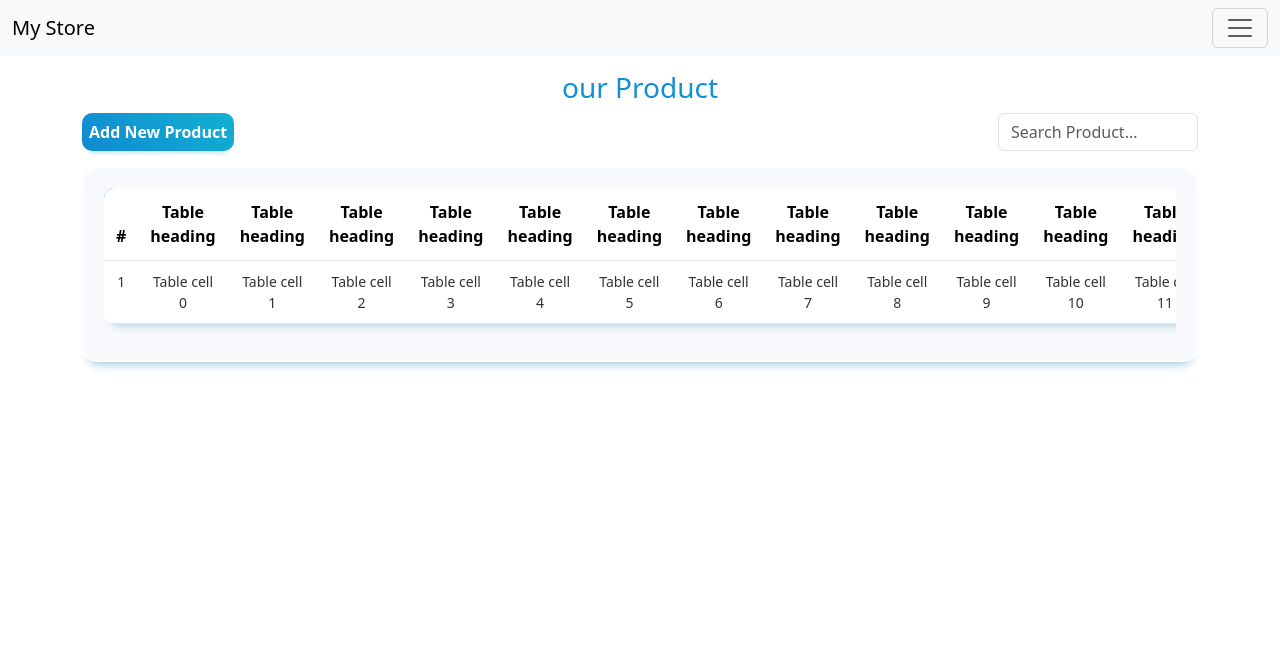
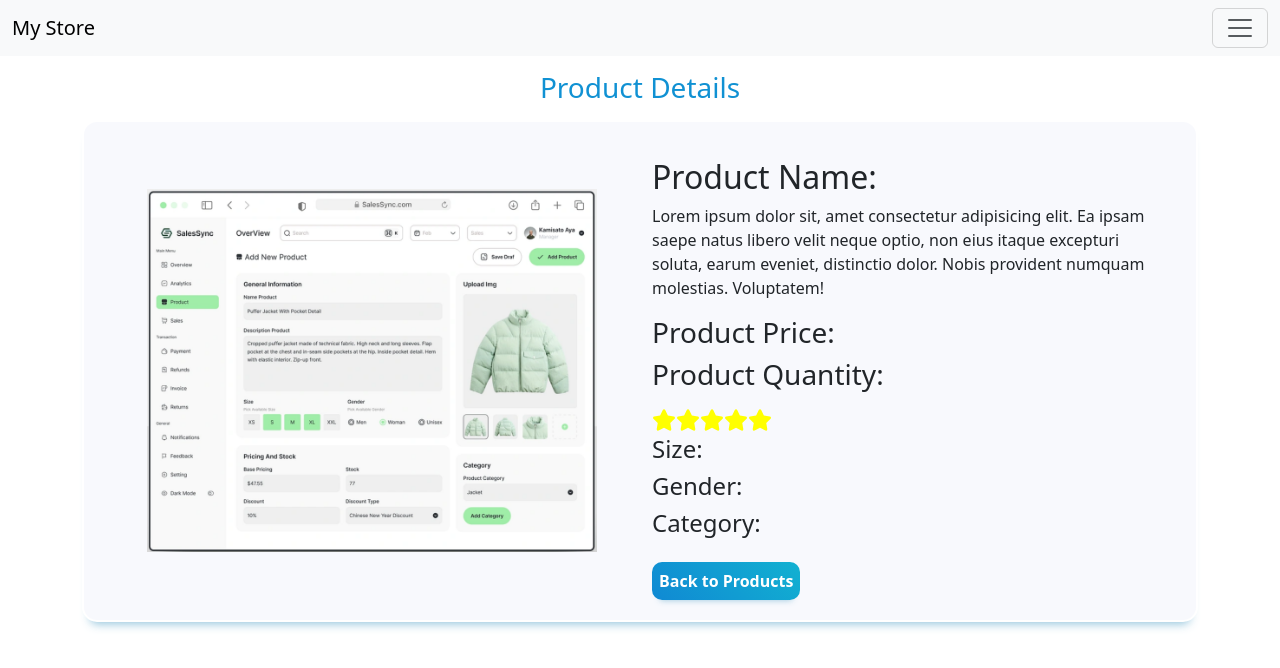
Before and after one commit to nermeenelmasry286/DashboardWithReact.js, a React (Vite) app: page /Products/1 in a window 1280 px wide. Shown: the top 668 px of the page. Built offline with nearby package versions, Linux system fonts and the light colour scheme.

Commit message:
add product details page

```diff
--- a/src/Layout/SharedLayout.jsx
+++ b/src/Layout/SharedLayout.jsx
@@ -1,7 +1,8 @@
 import React from 'react';
 import { Header } from '../components/Header';
 // import { AddProduct } from '../Pages/AddProduct';
-import {Products} from '../Pages/Products';
+// import {Products} from '../Pages/Products';
+import {ProductDetails} from '../Pages/ProductDetails';
 
 export function SharedLayout() {
   return (
@@ -12,7 +13,8 @@ export function SharedLayout() {
     <div className="col-md-12">
       <Header />
       {/* <AddProduct /> */}
-      <Products/>
+      {/* <Products/> */}
+      <ProductDetails />
 
     </div>
   </div>
--- a/src/Pages/NotFound.jsx
+++ b/src/Pages/NotFound.jsx
@@ -3,7 +3,6 @@ import React from 'react'
 export default function NotFound() {
   return (
     <div>
-
     </div>
   )
 }
--- a/src/Pages/ProductDetails.jsx
+++ b/src/Pages/ProductDetails.jsx
@@ -1,9 +1,58 @@
-import React from 'react'
+import React from "react";
+import { Image, Container, Row, Col } from "react-bootstrap";
+import { StyledTableContainer } from "../Custom/MainTable";
+import { StyledButton } from "../Custom/MainButton";
+import { FaStar } from "react-icons/fa6";
 
-export default function ProductDetails() {
+export function ProductDetails() {
   return (
-    <div>
+    <main className="container">
+      <h3 style={{ color: "#1091d3", textAlign: "center", marginTop: "15px" }}>
+        Product Details
+      </h3>
 
-    </div>
-  )
+      <StyledTableContainer >
+        <Container>
+          <Row className="align-items-center">
+            {/* Left Section */}
+            <Col xs={12} md={6} className="text-center">
+              <Image
+                src="../../public/images/Capture.PNG"
+                style={{
+                  width: "100%",
+                  maxWidth: "450px",
+                  height: "auto",
+                }}
+                alt="Product"
+              />
+            </Col>
+
+            {/* Right Section */}
+            <Col xs={12} md={6} className="text-center text-md-start mt-3">
+              <h2>Product Name:</h2>
+              <p>
+                Lorem ipsum dolor sit, amet consectetur adipisicing elit. Ea ipsam saepe natus libero velit neque optio, non eius itaque excepturi soluta, earum eveniet, distinctio dolor. Nobis provident numquam molestias. Voluptatem!
+              </p>
+              <h3>Product Price:</h3>
+              <h3>Product Quantity:</h3>
+              <div style={{ color: "yellow", fontSize: "1.5rem" }}>
+                <FaStar />
+                <FaStar />
+                <FaStar />
+                <FaStar />
+                <FaStar />
+              </div>
+               <h4>Size:</h4>
+               <h4>Gender:</h4>
+               <h4>Category:</h4>
+              <StyledButton className="mt-3">Back to Products</StyledButton>
+            </Col>
+
+
+
+          </Row>
+        </Container>
+      </StyledTableContainer>
+    </main>
+  );
 }
```
Also changed, not shown: public/images/Capture.PNG (added).
